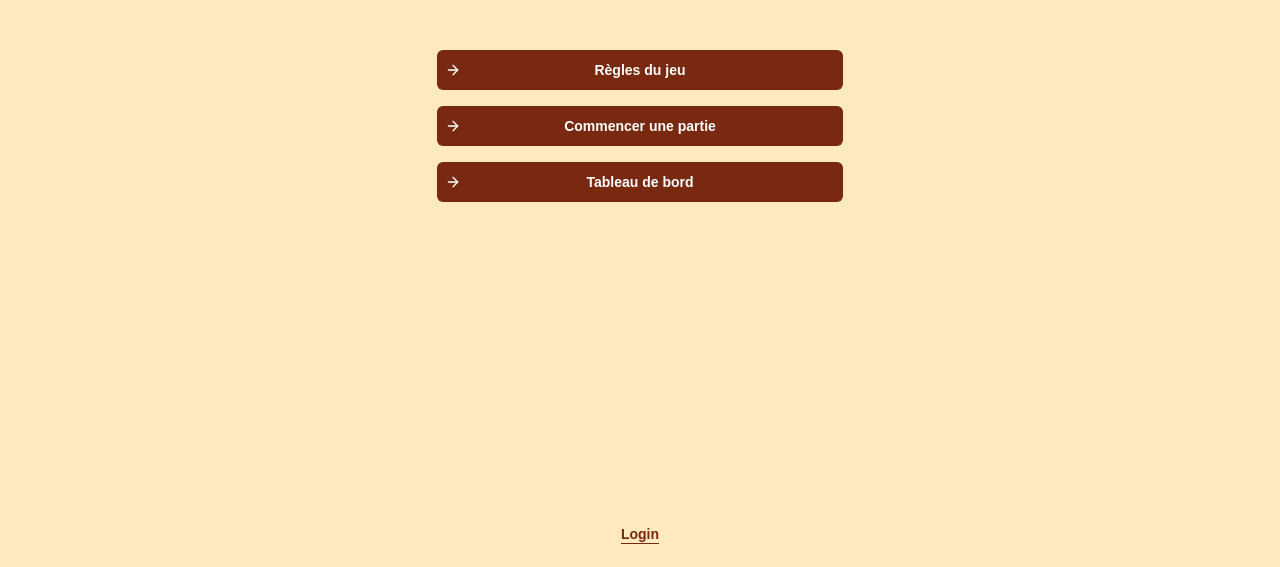
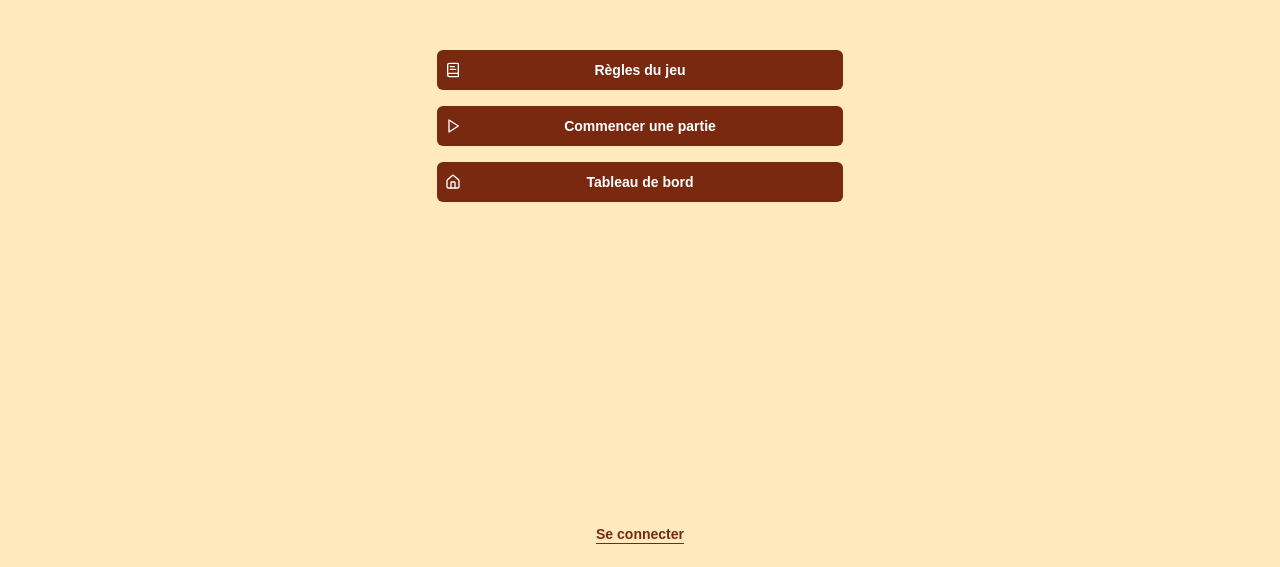
Before and after one commit to Engage-Boardgame/APP, a Next.js app: page / in a window 1280 px wide. Shown: the part 230-797 px from the top of the page. Built offline with nearby package versions, Linux system fonts and the light colour scheme; a web font is replaced by a local one.

Commit message:
:sparkles: Home Page completed

```diff
--- a/app/page.tsx
+++ b/app/page.tsx
@@ -3,15 +3,29 @@
 import { ActionButton } from "@/components/buttons/ActionButton";
 import { Button } from "@/components/ui/button";
 import TypographieP from "@/components/ui/TypographieP";
+import { ActionButtonType } from "@/types/ActionButtonType";
+import { BookText, HomeIcon, Play } from "lucide-react";
 import { useTranslation } from "react-i18next";
 
 export default function Home() {
     const { t } = useTranslation();
 
-    const actionsButtons = [
-        { text: t("Game rules"), action: null, picto: null },
-        { text: t("Start a game"), action: null, picto: null },
-        { text: t("Dashboard"), action: null, picto: null },
+    const onClickGameRules = () => {
+        console.log("Game rules");
+    };
+
+    const onClickStartGame = () => {
+        console.log("Start a game");
+    };
+
+    const onClickDashboard = () => {
+        console.log("Dashboard");
+    };
+
+    const actionsButtons: ActionButtonType[] = [
+        { text: t("Game rules"), action: onClickGameRules, picto: <BookText /> },
+        { text: t("Start a game"), action: onClickStartGame, picto: <Play /> },
+        { text: t("Dashboard"), action: onClickDashboard, picto: <HomeIcon /> },
     ];
 
     return (
@@ -27,9 +41,9 @@ export default function Home() {
                         </TypographieP>
                     </div>
 
-                    <div className="flex flex-col items-center justify-between mt-8 gap-4 w-3/4 sm:w-2/3">
+                    <div className="flex flex-col items-center justify-between mt-8 gap-4 w-4/5 sm:w-2/3">
                         {actionsButtons.map((actionButton, index) => (
-                            <ActionButton key={index} text={actionButton.text} />
+                            <ActionButton key={index} actionButton={actionButton} />
                         ))}
                     </div>
                 </div>
--- a/components/buttons/ActionButton.tsx
+++ b/components/buttons/ActionButton.tsx
@@ -1,15 +1,15 @@
 import { Button } from "@/components/ui/button";
-import { ArrowRightIcon } from "lucide-react";
+import { ActionButtonType } from "@/types/ActionButtonType";
 
 type ActionButtonProps = {
-    text: string;
+    actionButton: ActionButtonType;
 };
 
-export const ActionButton = ({ text }: ActionButtonProps) => {
+export const ActionButton = ({ actionButton }: ActionButtonProps) => {
     return (
-        <Button className="w-full relative">
-            <ArrowRightIcon className="w-4 h-4 absolute left-2" />
-            <span>{text}</span>
+        <Button className="w-full relative" onClick={actionButton.action}>
+            <div className="w-4 h-4 absolute left-2">{actionButton.picto}</div>
+            <span>{actionButton.text}</span>
         </Button>
     );
 };
--- a/lib/translations/en.json
+++ b/lib/translations/en.json
@@ -6,5 +6,6 @@
     "Go back to the homepage": "Go back to the homepage",
     "Game rules": "Game rules",
     "Start a game": "Start a game",
-    "Dashboard": "Dashboard"
+    "Dashboard": "Dashboard",
+    "Login": "Login"
 }
--- a/lib/translations/fr.json
+++ b/lib/translations/fr.json
@@ -6,5 +6,6 @@
     "Go back to the homepage": "Retour à la page d'accueil",
     "Game rules": "Règles du jeu",
     "Start a game": "Commencer une partie",
-    "Dashboard": "Tableau de bord"
+    "Dashboard": "Tableau de bord",
+    "Login": "Se connecter"
 }
--- /dev/null
+++ b/types/ActionButtonType.ts
@@ -0,0 +1,5 @@
+export type ActionButtonType = {
+    text: string;
+    action: () => void;
+    picto: React.ReactNode;
+};
```
Also changed, not shown: 2 other files (tests, documents, lock files or other folders).
